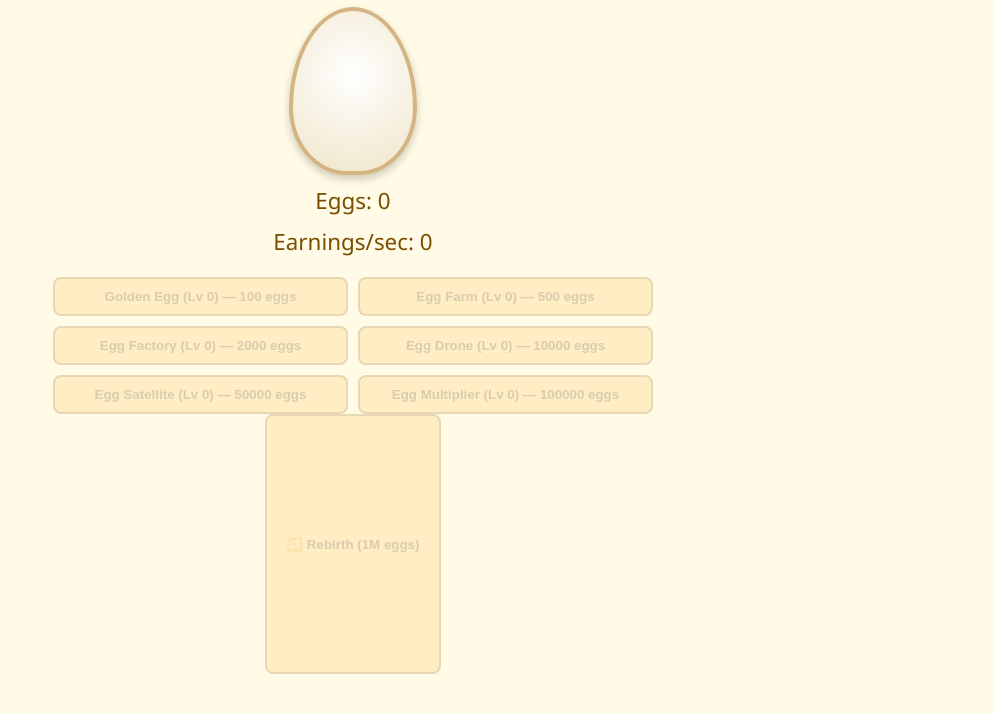
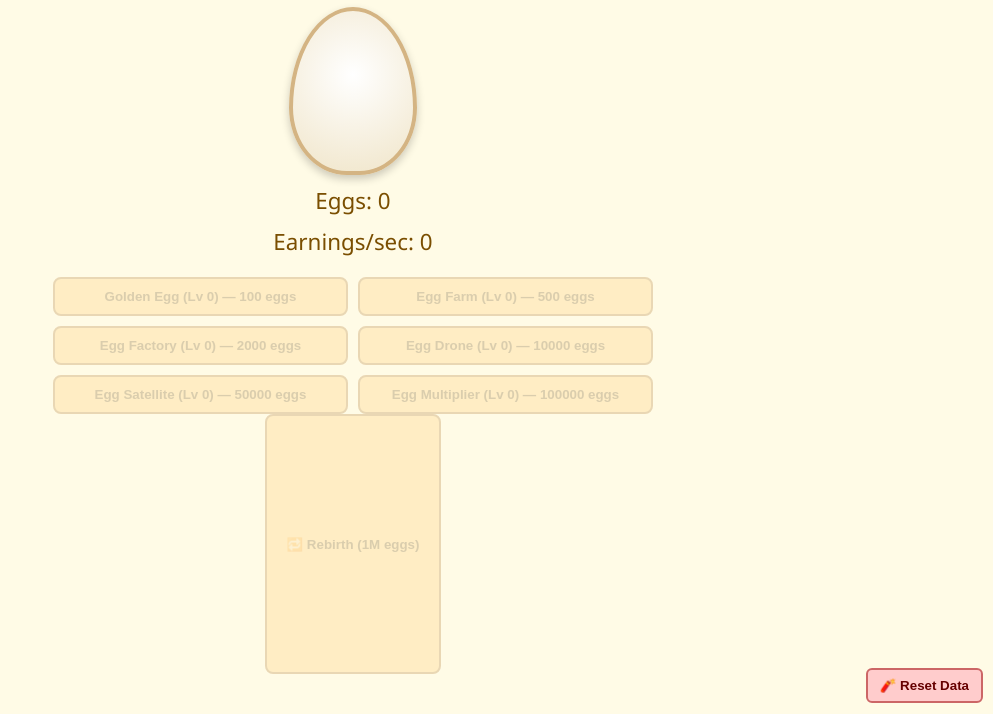
Before and after one commit to ADIYANEGG/ADIYANegg.github.io, a plain HTML site: page index.html in a window 1280 px wide. Shown: the part 87-801 px from the top of the page, without its empty margins (287-1280 px from the left). Drawn offline with Linux system fonts and the light colour scheme.

Commit message:
MORE FIX

```diff
--- a/index.html
+++ b/index.html
@@ -12,6 +12,7 @@
       display: flex;
       flex-direction: column;
       align-items: center;
+      position: relative;
     }
     h1 {
       margin-bottom: 10px;
@@ -64,6 +65,18 @@
       max-width: 300px;
       text-align: center;
     }
+    #resetBtn {
+      position: fixed;
+      bottom: 10px;
+      right: 10px;
+      background: #ffcccc;
+      border: 2px solid #cc6666;
+      border-radius: 6px;
+      padding: 8px 12px;
+      font-weight: bold;
+      cursor: pointer;
+      color: #660000;
+    }
   </style>
 </head>
 <body>
@@ -76,6 +89,7 @@
   <button id="rebirthBtn" onclick="rebirth()" disabled>🔁 Rebirth (1M eggs)</button>
 
   <div id="log"></div>
+  <button id="resetBtn" onclick="confirmReset()">🧨 Reset Data</button>
 
   <script>
     let eggs = 0;
@@ -178,6 +192,19 @@
       }
     }
 
+    function confirmReset() {
+      if (!confirm("Are you sure you want to reset all progress?")) return;
+      if (!confirm("This will permanently delete your eggs, upgrades, and rebirths. Continue?")) return;
+      if (!confirm("Final warning: this cannot be undone. Proceed?")) return;
+      const input = prompt("Type 'ResetData' to confirm:");
+      if (input === "ResetData") {
+        document.cookie = "eggClicker=; path=/; max-age=0";
+        location.reload();
+      } else {
+        alert("Reset cancelled. You typed it wrong.");
+      }
+    }
+
     setInterval(() => {
       eggs += autoEggsPerSec * rebirthMultiplier;
       updateUI();
```
